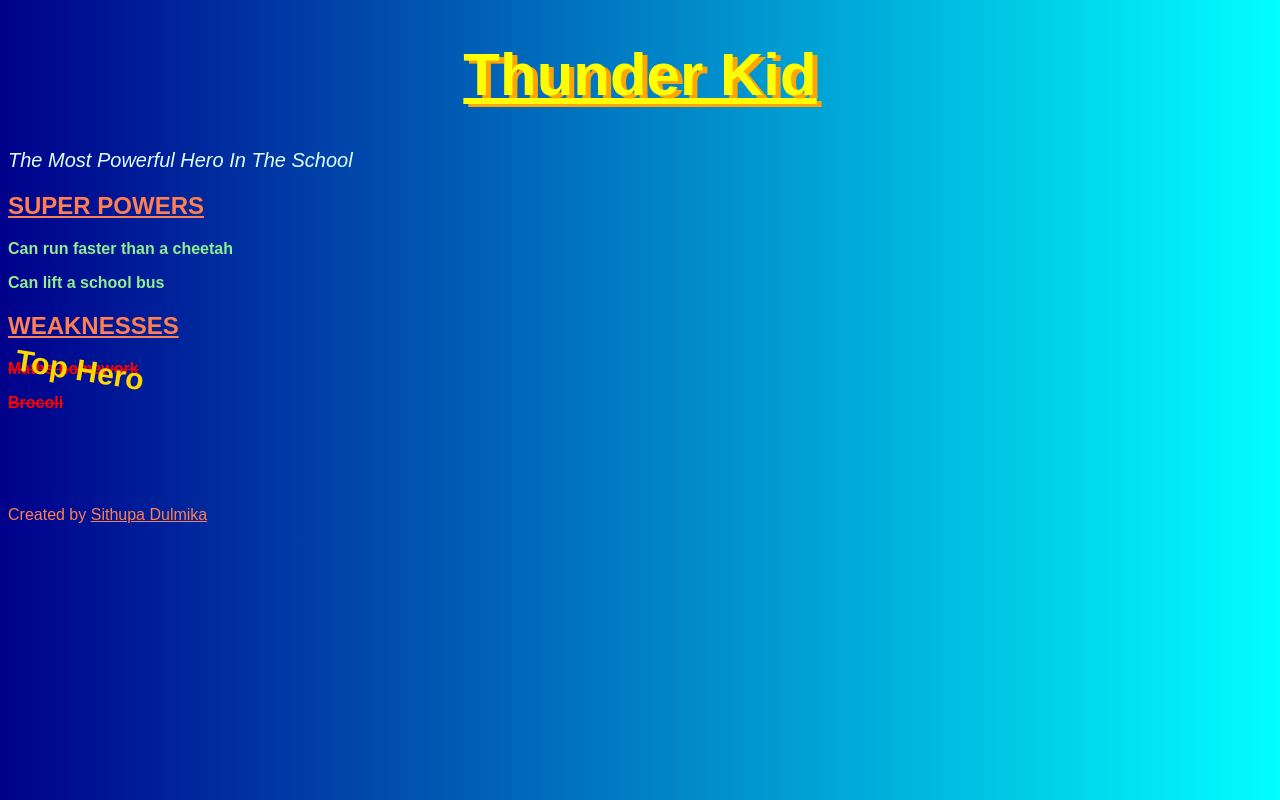
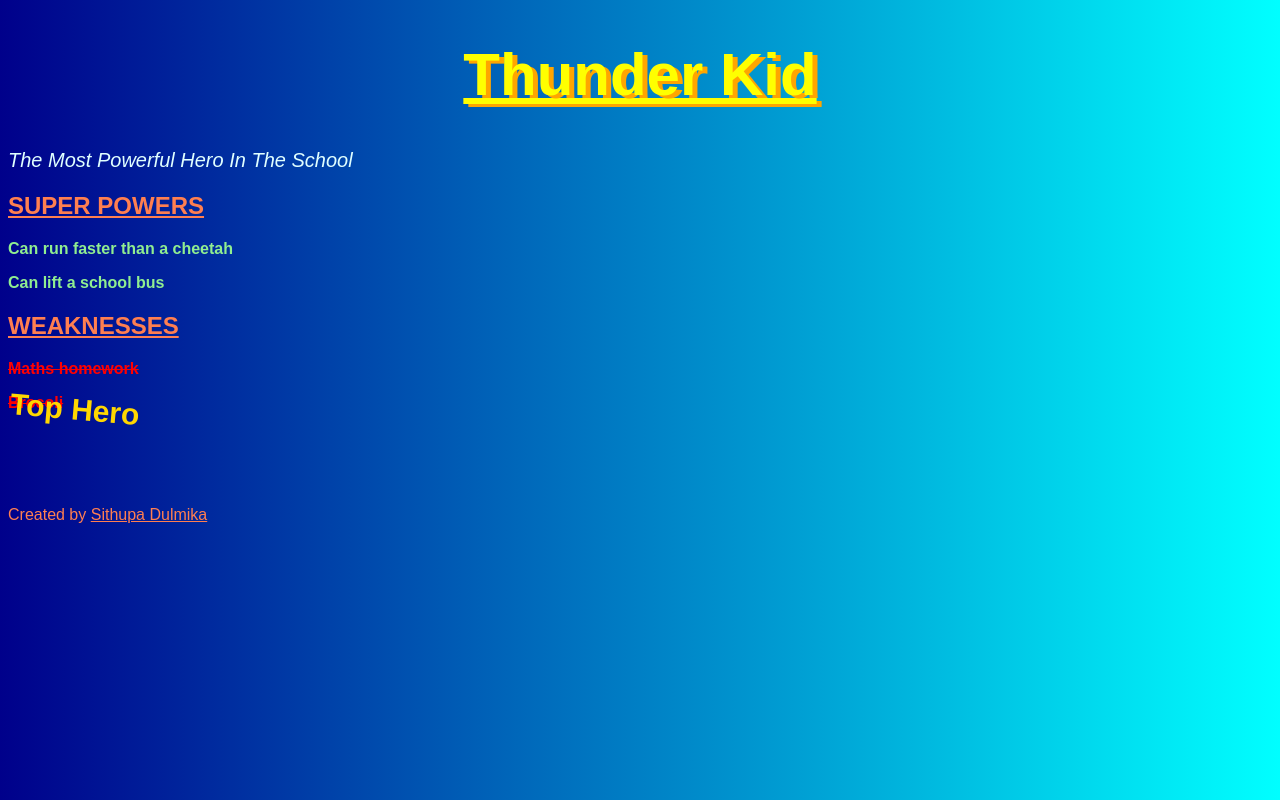
Before and after one commit to Sithupa/Superhero-Card, a plain HTML site: page index.html in a window 1280 px wide. Drawn offline with Linux system fonts and the light colour scheme.

Commit message:
rotate deg changed

```diff
--- a/styles.css
+++ b/styles.css
@@ -34,7 +34,7 @@
     font-size: 30px;
     font-weight: bold;
     color: gold;
-    transform: rotate(9deg);
+    transform: rotate(5deg);
 }
 .made-by{
     color: coral;
```
